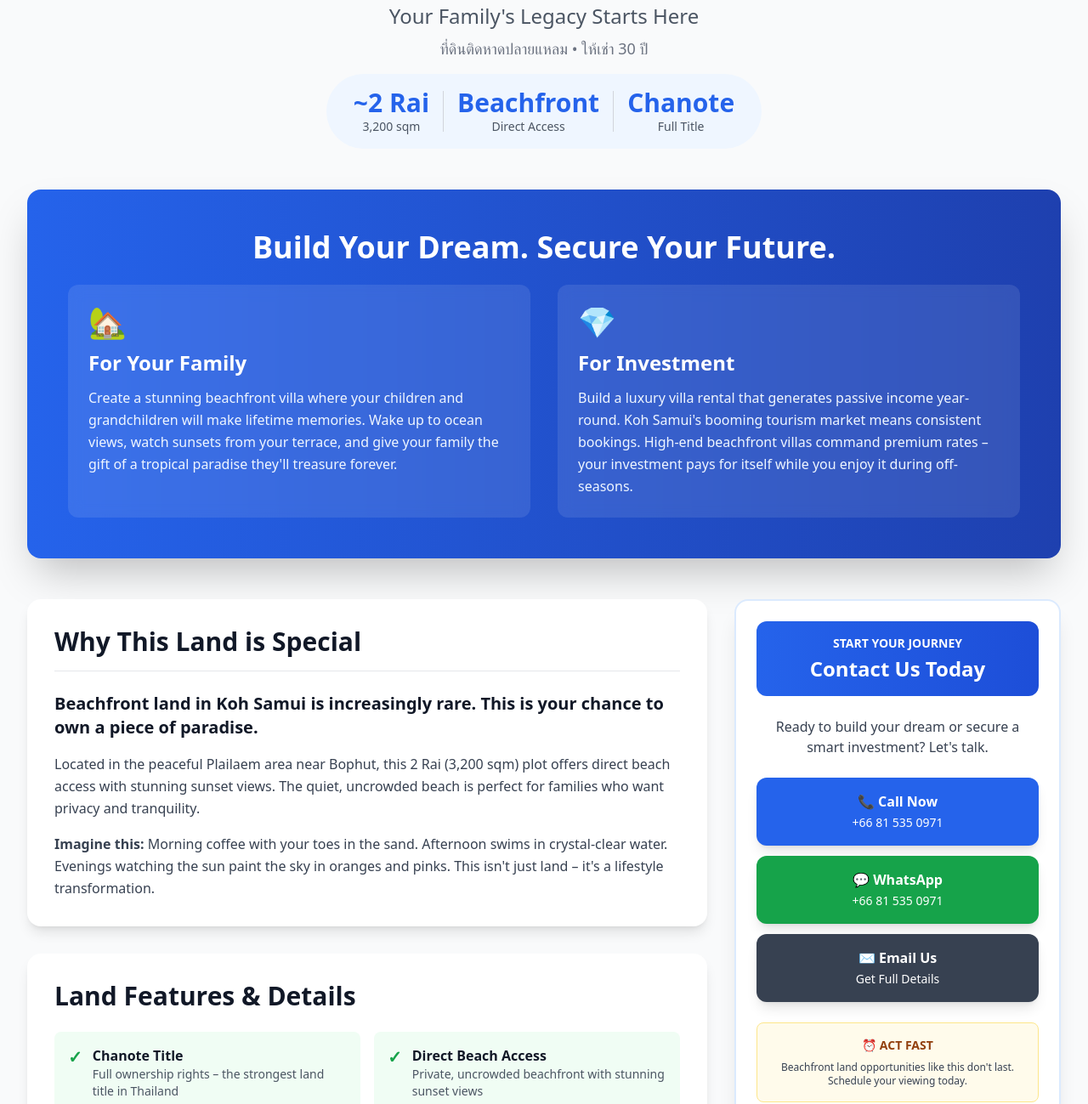
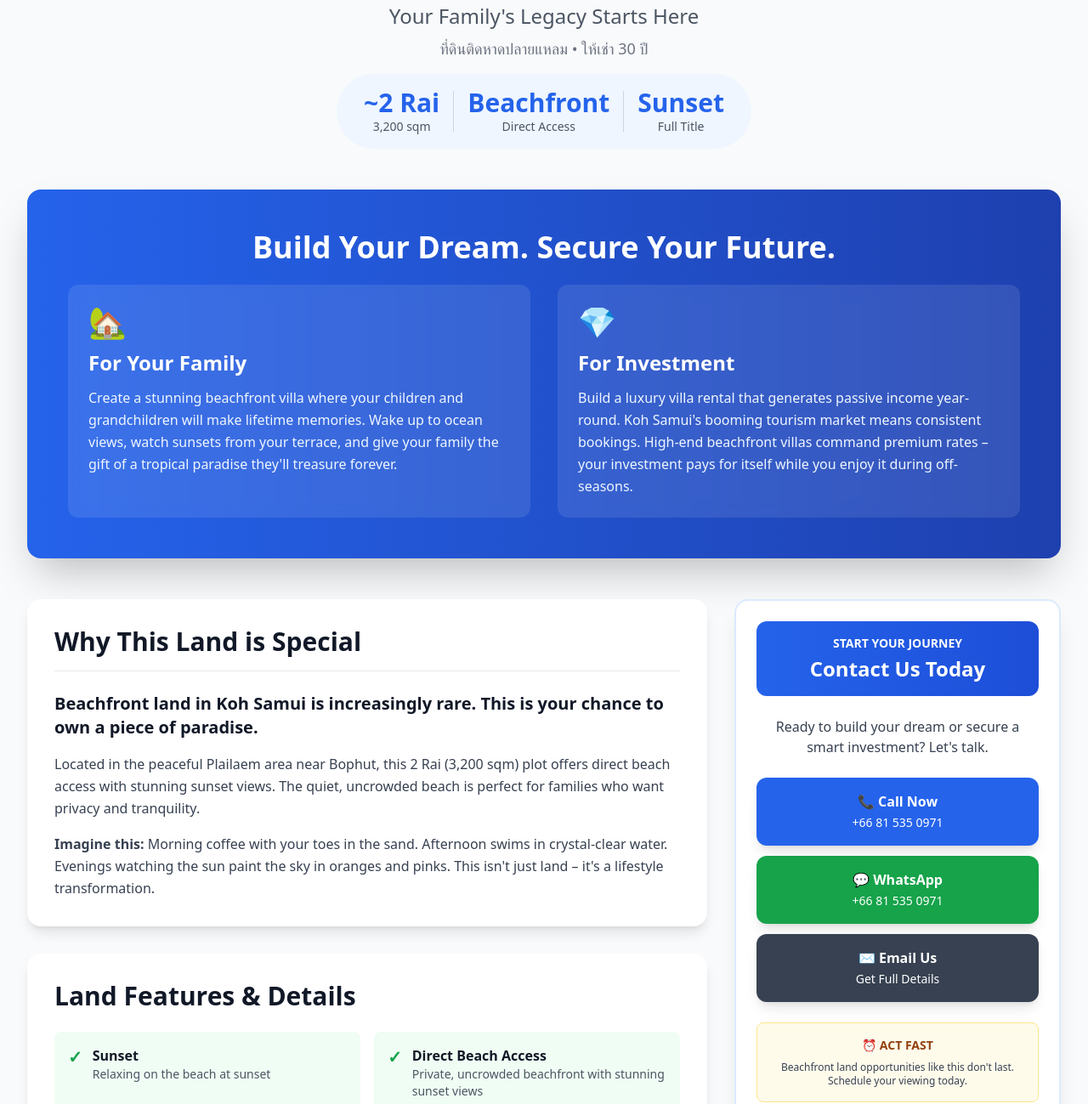
Before and after one commit to teeramail/samuiland, a website: page properties/plailaem-beachfront.html in a window 1280 px wide. Shown: the part 853-2152 px from the top of the page at 85% size. Drawn offline with nearby package versions, Linux system fonts and the light colour scheme.

Commit message:
google conversion

```diff
--- a/properties/plailaem-beachfront.html
+++ b/properties/plailaem-beachfront.html
@@ -14,7 +14,7 @@
   <meta charset="UTF-8">
   <meta name="viewport" content="width=device-width, initial-scale=1.0">
   <title>Plailaem Beachfront Land – Build Your Dream Beach Villa | Koh Samui | Samui vista</title>
-  <meta name="description" content="Rare 2 Rai beachfront land in Plailaem, Koh Samui. Build your family's dream beach villa or invest in a luxury rental property. Private beach, sunset views, Chanote title. Sale or long-term lease.">
+  <meta name="description" content="Rare 2 Rai beachfront land in Plailaem, Koh Samui. Build your family's dream beach villa or invest in a luxury rental property. Private beach, sunset views. Sale or long-term lease.">
   <meta name="robots" content="index, follow">
   <link rel="canonical" href="https://samuivista.com/properties/plailaem-beachfront.html">
   <link rel="icon" href="/favicon.ico">
@@ -22,14 +22,14 @@
   <!-- Open Graph -->
   <meta property="og:type" content="website">
   <meta property="og:title" content="Plailaem Beachfront Land – Build Your Dream Beach Villa | Koh Samui">
-  <meta property="og:description" content="Rare 2 Rai beachfront land in Plailaem, Koh Samui. Build your family's dream beach villa or invest in a luxury rental property. Private beach, sunset views, Chanote title.">
+  <meta property="og:description" content="Rare 2 Rai beachfront land in Plailaem, Koh Samui. Build your family's dream beach villa or invest in a luxury rental property. Private beach, sunset views.">
   <meta property="og:url" content="https://samuivista.com/properties/plailaem-beachfront.html">
   <meta property="og:image" content="https://samuivista.com/public/img/plailaem-hero.jpg">
 
   <!-- Twitter Card -->
   <meta name="twitter:card" content="summary_large_image">
   <meta name="twitter:title" content="Plailaem Beachfront Land – Build Your Dream Beach Villa | Koh Samui">
-  <meta name="twitter:description" content="Rare 2 Rai beachfront land in Plailaem, Koh Samui. Build your family's dream beach villa or invest in a luxury rental property. Private beach, sunset views, Chanote title.">
+  <meta name="twitter:description" content="Rare 2 Rai beachfront land in Plailaem, Koh Samui. Build your family's dream beach villa or invest in a luxury rental property. Private beach, sunset views.">
   <meta name="twitter:image" content="https://samuivista.com/public/img/plailaem-hero.jpg">
 
   <!-- Tailwind CSS CDN -->
@@ -218,7 +218,7 @@
         </div>
         <div class="w-px h-12 bg-gray-300"></div>
         <div class="text-center">
-          <div class="text-3xl font-bold text-blue-600">Chanote</div>
+          <div class="text-3xl font-bold text-blue-600">Sunset</div>
           <div class="text-sm text-gray-600">Full Title</div>
         </div>
       </div>
@@ -266,8 +266,8 @@
             <div class="flex items-start gap-3 bg-green-50 p-4 rounded-lg">
               <span class="text-green-600 font-bold text-xl">✓</span>
               <div>
-                <div class="font-bold text-gray-900">Chanote Title</div>
-                <div class="text-sm text-gray-600">Full ownership rights – the strongest land title in Thailand</div>
+                <div class="font-bold text-gray-900">Sunset</div>
+                <div class="text-sm text-gray-600">Relaxing on the beach at sunset</div>
               </div>
             </div>
             <div class="flex items-start gap-3 bg-green-50 p-4 rounded-lg">
```
